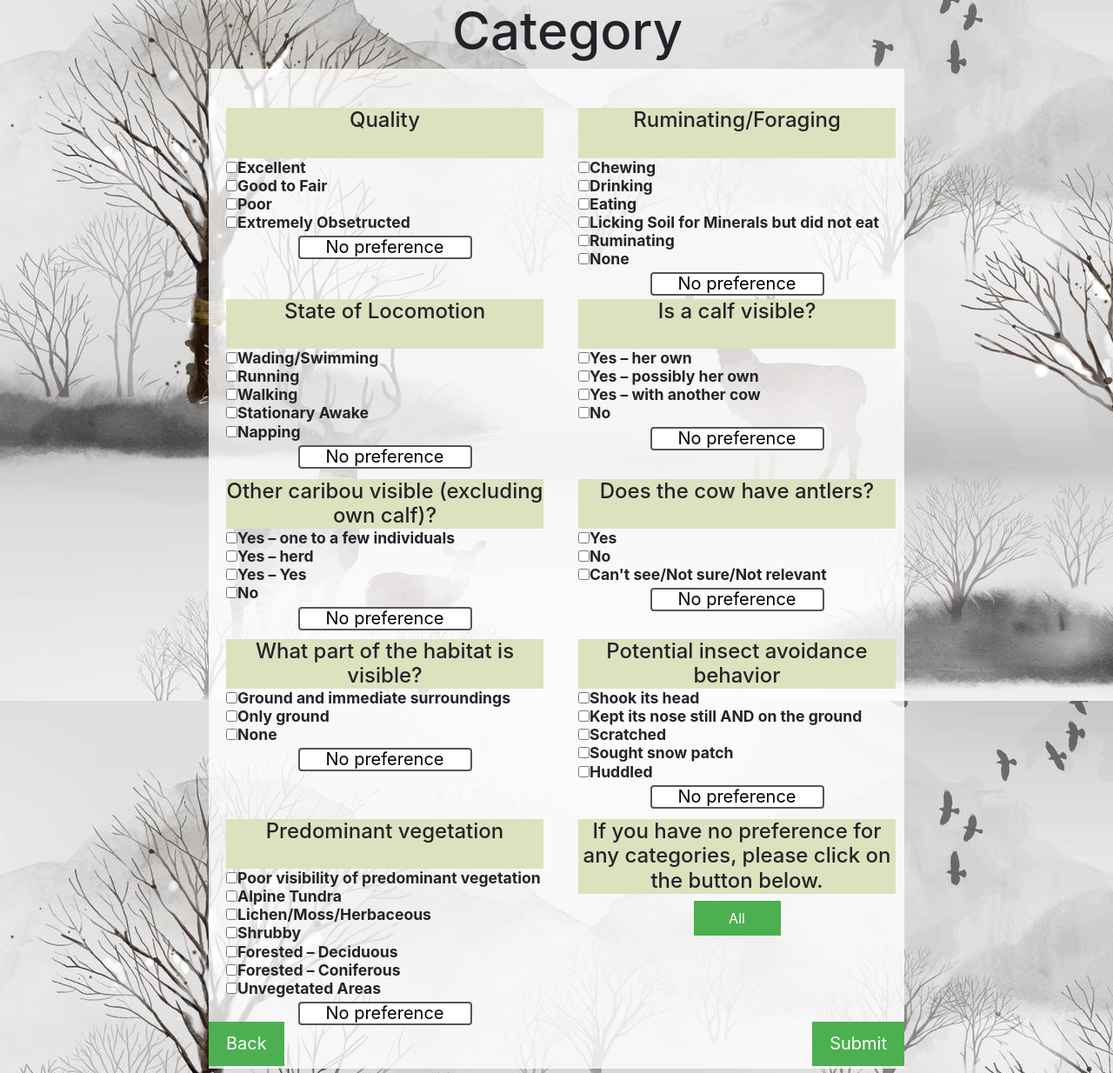
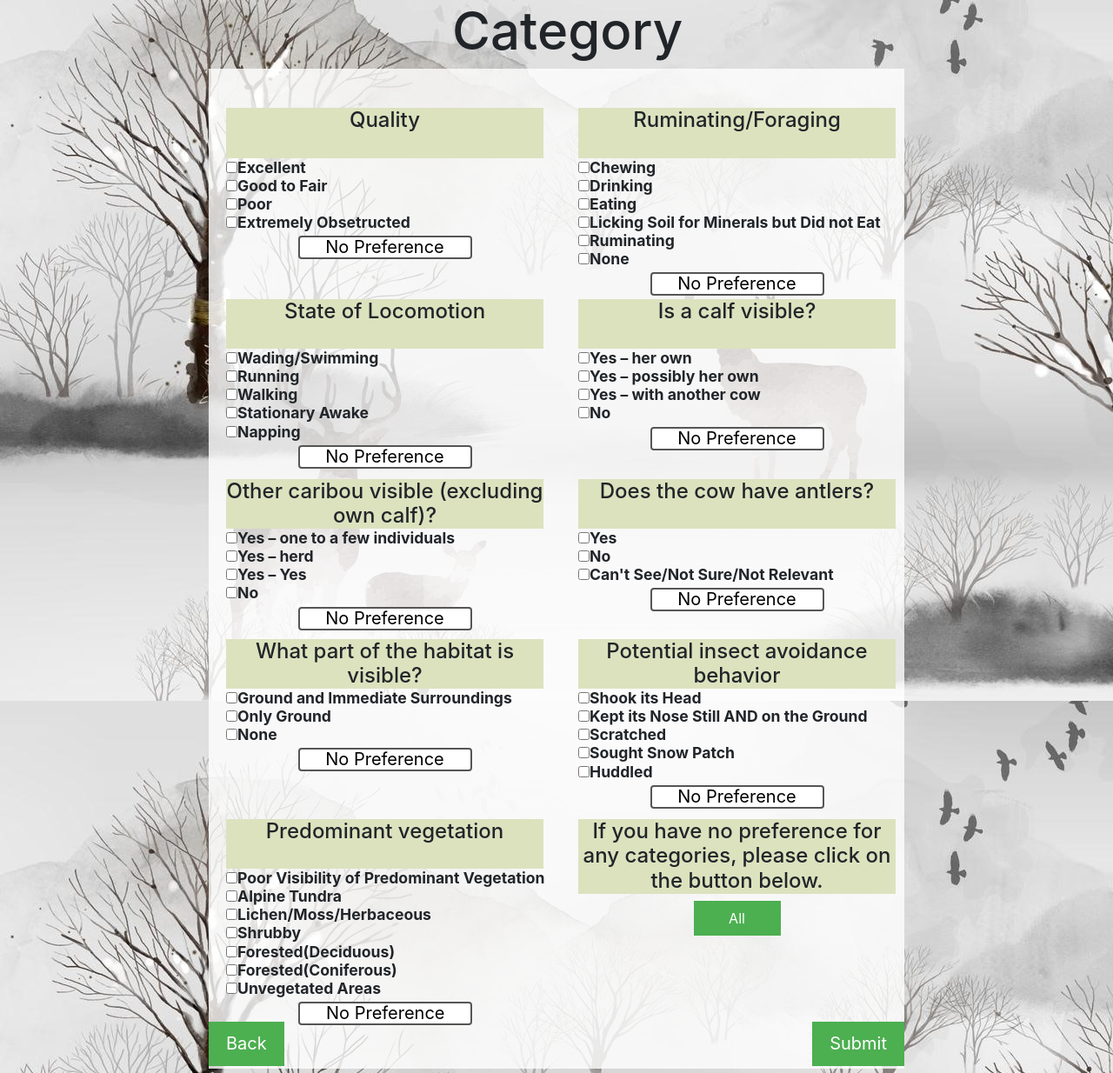
Before and after one commit to dongyangyu1999/Caribou-Classification-Website, a Django app: page /analysis/category/ in a window 1280 px wide. Shown: the part 127-1361 px from the top of the page at 87% size. Run offline with Django 3.2, Linux system fonts and the light colour scheme; a user stored in the database is signed in; some libraries are stand-ins or nearby versions.

Commit message:
Change the style

```diff
--- a/analysis/templates/analysis/category.html
+++ b/analysis/templates/analysis/category.html
@@ -52,7 +52,7 @@
 				<h3 class="options"><input type="checkbox" name="Quality" value="Good_to_Fair"/>Good to Fair</h3>
 				<h3 class="options"><input type="checkbox" name="Quality" value="Poor"/>Poor</h3>
 				<h3 class="options"><input type="checkbox" name="Quality" value="Extremely_Obstructed"/>Extremely Obsetructed</h3>
-				<button type="button" class="buttonClickAll" onclick="clickAll('Quality')">No preference</button>
+				<button type="button" class="buttonClickAll" onclick="clickAll('Quality')">No Preference</button>
 			</div>
 		</div>
 
@@ -63,10 +63,10 @@
 			<h3 class="options"><input type="checkbox" name="Ruminating/Foraging" value="Chewing"/>Chewing</h3>
 			<h3 class="options"><input type="checkbox" name="Ruminating/Foraging" value="Drinking"/>Drinking</h3>
 			<h3 class="options"><input type="checkbox" name="Ruminating/Foraging" value="Eating"/>Eating</h3>
-			<h3 class="options"><input type="checkbox" name="Ruminating/Foraging" value="Licking"/>Licking Soil for Minerals but did not eat</h3>
+			<h3 class="options"><input type="checkbox" name="Ruminating/Foraging" value="Licking"/>Licking Soil for Minerals but Did not Eat</h3>
 			<h3 class="options"><input type="checkbox" name="Ruminating/Foraging" value="Ruminating"/>Ruminating</h3>
 			<h3 class="options"><input type="checkbox" name="Ruminating/Foraging" value="None"/>None</h3>
-			<button type="button" class="buttonClickAll" onclick="clickAll('Ruminating/Foraging')">No preference</button>
+			<button type="button" class="buttonClickAll" onclick="clickAll('Ruminating/Foraging')">No Preference</button>
 		</div>
 
 		<div class="left2">
@@ -78,7 +78,7 @@
 			<h3 class="options"><input type="checkbox" name="State_of_Locomotion" value="Walking"/>Walking</h3>
 			<h3 class="options"><input type="checkbox" name="State_of_Locomotion" value="Stationary"/>Stationary Awake</h3>
 			<h3 class="options"><input type="checkbox" name="State_of_Locomotion" value="Napping">Napping</h3>
-			<button type="button" class="buttonClickAll" onclick="clickAll('State_of_Locomotion')">No preference</button>
+			<button type="button" class="buttonClickAll" onclick="clickAll('State_of_Locomotion')">No Preference</button>
 
 		</div>
 
@@ -90,7 +90,7 @@
 			<h3 class="options"><input type="checkbox" name="Is_a_calf_visible" value="Yes_possibly_her_own"/>Yes – possibly her own</h3>
 			<h3 class="options"><input type="checkbox" name="Is_a_calf_visible" value="Yes_with_another_cow"/>Yes – with another cow</h3>
 			<h3 class="options"><input type="checkbox" name="Is_a_calf_visible" value="No"/>No</h3>
-			<button type="button" class="buttonClickAll" onclick="clickAll('Is_a_calf_visible')">No preference</button>
+			<button type="button" class="buttonClickAll" onclick="clickAll('Is_a_calf_visible')">No Preference</button>
 		</div>
 
 		<div class="left3">
@@ -101,7 +101,7 @@
 			<h3 class="options"><input type="checkbox" name="Other_caribou_visible_excluding_own_calf" value="Yes_herd"/>Yes – herd</h3>
 			<h3 class="options"><input type="checkbox" name="Other_caribou_visible_excluding_own_calf" value="Yes"/>Yes – Yes</h3>
 			<h3 class="options"><input type="checkbox" name="Other_caribou_visible_excluding_own_calf" value="No"/>No </h3>
-			<button type="button" class="buttonClickAll" onclick="clickAll('Other_caribou_visible_excluding_own_calf')">No preference</button>
+			<button type="button" class="buttonClickAll" onclick="clickAll('Other_caribou_visible_excluding_own_calf')">No Preference</button>
 	 	</div>
 
 		<div class="right3">
@@ -110,8 +110,8 @@
 			</div>
 			<h3 class="options"><input type="checkbox" name="Does_the_cow_have_antlers" value="Yes"/>Yes</h3>
 			<h3 class="options"><input type="checkbox" name="Does_the_cow_have_antlers" value="No"/>No </h3>
-			<h3 class="options"><input type="checkbox" name="Does_the_cow_have_antlers" value="cant see"/>Can't see/Not sure/Not relevant</h3>
-			<button type="button" class="buttonClickAll" onclick="clickAll('Does_the_cow_have_antlers')">No preference</button>
+			<h3 class="options"><input type="checkbox" name="Does_the_cow_have_antlers" value="cant see"/>Can't See/Not Sure/Not Relevant</h3>
+			<button type="button" class="buttonClickAll" onclick="clickAll('Does_the_cow_have_antlers')">No Preference</button>
 		</div>
 
 
@@ -119,10 +119,10 @@
 			<div class="option_heading">
 				<h4>What part of the habitat is visible?</h4>
 			</div>
-			<h3 class="options"><input type="checkbox" name="What_part_of_the_habitat_is_visible" value="Ground_immediate_surroundings"/>Ground and immediate surroundings</h3>
-			<h3 class="options"><input type="checkbox" name="What_part_of_the_habitat_is_visible" value="Only_ground"/>Only ground</h3>
+			<h3 class="options"><input type="checkbox" name="What_part_of_the_habitat_is_visible" value="Ground_immediate_surroundings"/>Ground and Immediate Surroundings</h3>
+			<h3 class="options"><input type="checkbox" name="What_part_of_the_habitat_is_visible" value="Only_ground"/>Only Ground</h3>
 			<h3 class="options"><input type="checkbox" name="What_part_of_the_habitat_is_visible" value="None"/>None</h3>
-			<button type="button" class="buttonClickAll" onclick="clickAll('What_part_of_the_habitat_is_visible')">No preference</button>
+			<button type="button" class="buttonClickAll" onclick="clickAll('What_part_of_the_habitat_is_visible')">No Preference</button>
 		</div>
 
 <!--		整理-->
@@ -130,27 +130,27 @@
 			<div class="option_heading">
 				<h4>Potential insect avoidance behavior</h4>
 			</div>
-			<h3 class="options"><input type="checkbox" name="Potential_insect_avoidance_behavior" value="Shook_its_head"/>Shook its head</h3>
-			<h3 class="options"><input type="checkbox" name="Potential_insect_avoidance_behavior" value="Kept_nose_Ground"/>Kept its nose still AND on the ground</h3>
+			<h3 class="options"><input type="checkbox" name="Potential_insect_avoidance_behavior" value="Shook_its_head"/>Shook its Head</h3>
+			<h3 class="options"><input type="checkbox" name="Potential_insect_avoidance_behavior" value="Kept_nose_Ground"/>Kept its Nose Still AND on the Ground</h3>
 			<h3 class="options"><input type="checkbox" name="Potential_insect_avoidance_behavior" value="Scratched"/>Scratched</h3>
-			<h3 class="options"><input type="checkbox" name="Potential_insect_avoidance_behavior" value="Sought_snow_patch"/>Sought snow patch</h3>
+			<h3 class="options"><input type="checkbox" name="Potential_insect_avoidance_behavior" value="Sought_snow_patch"/>Sought Snow Patch</h3>
 			<h3 class="options"><input type="checkbox" name="Potential_insect_avoidance_behavior" value="Huddled"/>Huddled</h3>
 <!--			<h3 class="options"><input type="checkbox" name="Potential_insect_avoidance_behavior" value="None"/>None of the above</h3>-->
-			<button type="button" class="buttonClickAll" onclick="clickAll('Potential_insect_avoidance_behavior')">No preference</button>
+			<button type="button" class="buttonClickAll" onclick="clickAll('Potential_insect_avoidance_behavior')">No Preference</button>
 		</div>
 
 		<div class="left5">
 			<div class="option_heading">
 				<h4>Predominant vegetation</h4>
 			</div>
-			<h3 class="options"><input type="checkbox" name="What_is_the_PREDOMINANT_vegetation" value="Poor_visibility"/>Poor visibility of predominant vegetation</h3>
+			<h3 class="options"><input type="checkbox" name="What_is_the_PREDOMINANT_vegetation" value="Poor_visibility"/>Poor Visibility of Predominant Vegetation</h3>
 			<h3 class="options"><input type="checkbox" name="What_is_the_PREDOMINANT_vegetation" value="Alpine_Tundra"/>Alpine Tundra</h3>
 			<h3 class="options"><input type="checkbox" name="What_is_the_PREDOMINANT_vegetation" value="Lichen/Moss/Herbaceous"/>Lichen/Moss/Herbaceous</h3>
 			<h3 class="options"><input type="checkbox" name="What_is_the_PREDOMINANT_vegetation" value="Shrubby"/>Shrubby</h3>
-			<h3 class="options"><input type="checkbox" name="What_is_the_PREDOMINANT_vegetation" value="Forested-Deciduous"/>Forested – Deciduous</h3>
-			<h3 class="options"><input type="checkbox" name="What_is_the_PREDOMINANT_vegetation" value="Forested–Coniferous"/>Forested – Coniferous</h3>
+			<h3 class="options"><input type="checkbox" name="What_is_the_PREDOMINANT_vegetation" value="Forested-Deciduous"/>Forested(Deciduous)</h3>
+			<h3 class="options"><input type="checkbox" name="What_is_the_PREDOMINANT_vegetation" value="Forested–Coniferous"/>Forested(Coniferous)</h3>
 			<h3 class="options"><input type="checkbox" name="What_is_the_PREDOMINANT_vegetation" value="Unvegetated_Areas"/>Unvegetated Areas</h3>
-			<button type="button" class="buttonClickAll" onclick="clickAll('What_is_the_PREDOMINANT_vegetation')">No preference</button>
+			<button type="button" class="buttonClickAll" onclick="clickAll('What_is_the_PREDOMINANT_vegetation')">No Preference</button>
 		</div>
 
 		<div class="right5">
```
